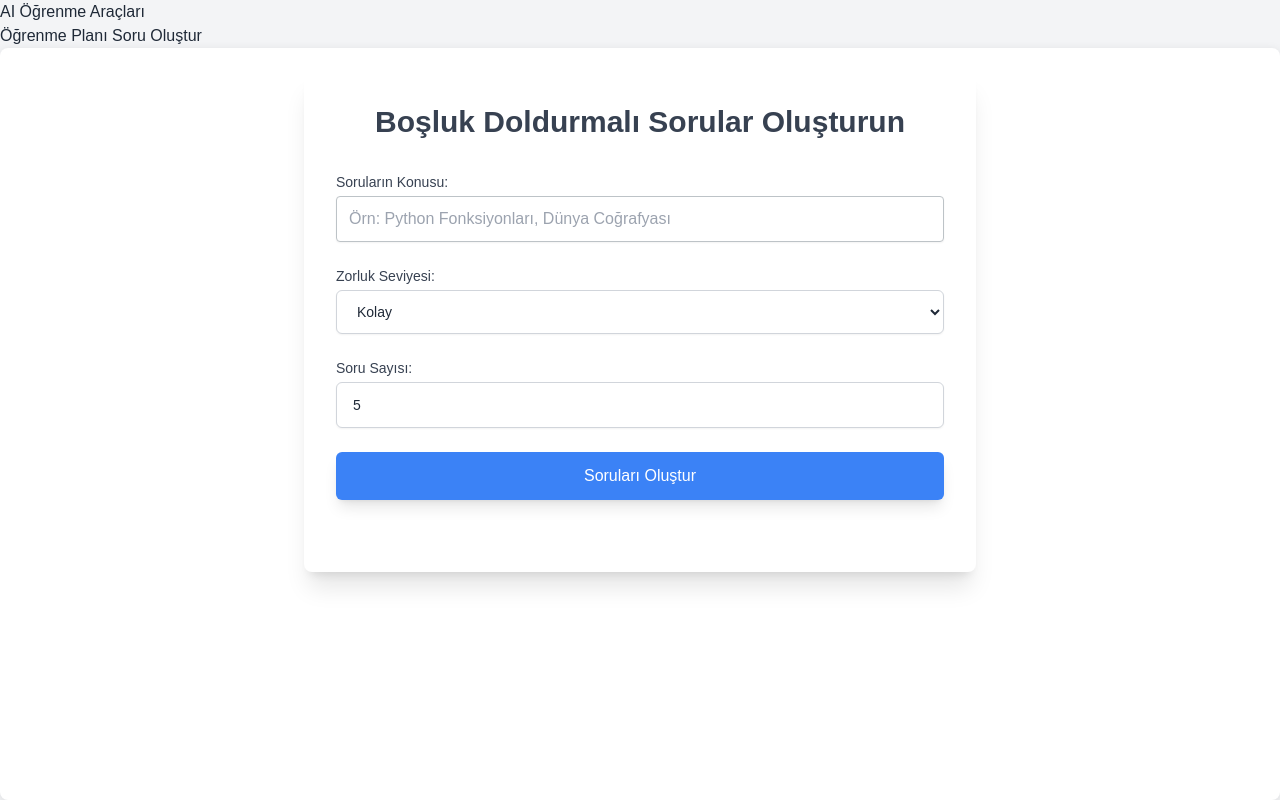
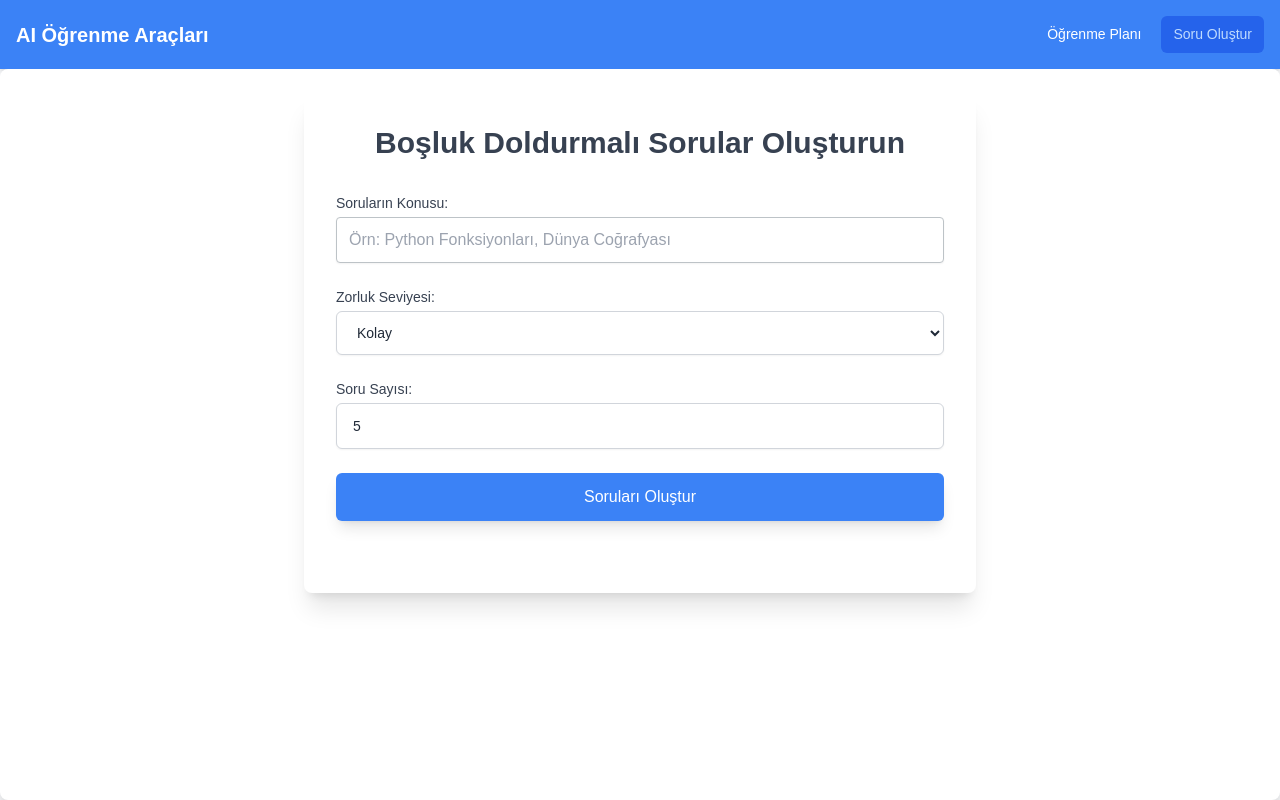
Before and after one commit to YusufCihanGedik/JAM, a plain HTML site: page questions.html in a window 1280 px wide. Drawn offline with nearby package versions, Linux system fonts and the light colour scheme.

Commit message:
Update style.css

```diff
--- a/style.css
+++ b/style.css
@@ -1,24 +1,101 @@
+
+*,
+*::before,
+*::after {
+  box-sizing: border-box;
+  margin: 0;
+  padding: 0;
+}
+
+html {
+    font-size: 16px;
+}
 body {
     font-family: sans-serif;
     line-height: 1.6;
-    margin: 20px;
     background-color: #f4f7f6;
     color: #333;
+    display: flex;
+    flex-direction: column;
+    min-height: 100%;
+}
+#main-header {
+    background-color: #3b82f6;
+    color: white;
+    box-shadow: 0 4px 6px -1px rgba(0, 0, 0, 0.1), 0 2px 4px -1px rgba(0, 0, 0, 0.06);
+}
+.header-container {
+    max-width: 1280px;
+    margin-left: auto;
+    margin-right: auto;
+    display: flex;
+    justify-content: space-between;
+    align-items: center;
+    padding-left: 1rem;
+    padding-right: 1rem;
+    padding-top: 1rem;
+    padding-bottom: 1rem;
 }
 
+#main-header .logo {
+    font-size: 1.25rem;
+    font-weight: 700;
+    color: white;
+    text-decoration: none;
+}
+#main-header .logo:hover {
+    color:  #bfdbfe;
+}
+#main-header nav {
+    display: flex;
+    align-items: center;
+}
+#main-header nav a.nav-link {
+  padding-left: 0.75rem;
+    padding-right: 0.75rem;
+    padding-top: 0.5rem;
+    padding-bottom: 0.5rem;
+    border-radius: 0.375rem;
+    font-size: 0.875rem;
+    font-weight: 500;
+    text-decoration: none;
+    margin-left: 0.5rem;
+    transition: background-color 0.2s ease, color 0.2s ease;
+}
+#main-header nav a.nav-link:not(.active) {
+    color: white;
+}
+#main-header nav a.nav-link:not(.active):hover {
+    color: #bfdbfe;
+}
+
+#main-header nav a.nav-link.active {
+    color: #bfdbfe;
+    background-color: #2563eb;
+}
+
+
+.main-content {
+    flex-grow: 1;
+    padding-top: 1.5rem;
+    padding-bottom: 1.5rem;
+}
 .container {
-    max-width: 800px;
-    margin: 0 auto;
-    padding: 30px;
+     max-width: 800px;
+    margin-left: auto;
+    margin-right: auto;
     background-color: #fff;
-    border-radius: 8px;
-    box-shadow: 0 2px 10px rgba(0, 0, 0, 0.1);
+    padding: 2rem;
+    border-radius: 0.5rem;
+    box-shadow: 0 10px 15px -3px rgba(0, 0, 0, 0.1), 0 4px 6px -2px rgba(0, 0, 0, 0.05);
 }
 
 h1 {
     text-align: center;
     color: #2c3e50;
     margin-bottom: 30px;
+    font-size: 1.875rem;
+    font-weight: 600;
 }
 
 .form-group {
@@ -497,3 +574,8 @@ button:disabled {
 .chatbot-popup:not(.hidden) {
     display: flex !important; /* Flex'i koru */
 }
+
+/* Animasyon için: Normalde hidden olan chatbot'u görünür yapmadan önce */
+.chatbot-popup:not(.hidden) {
+    display: flex !important; /* Flex'i koru */
+}
```
